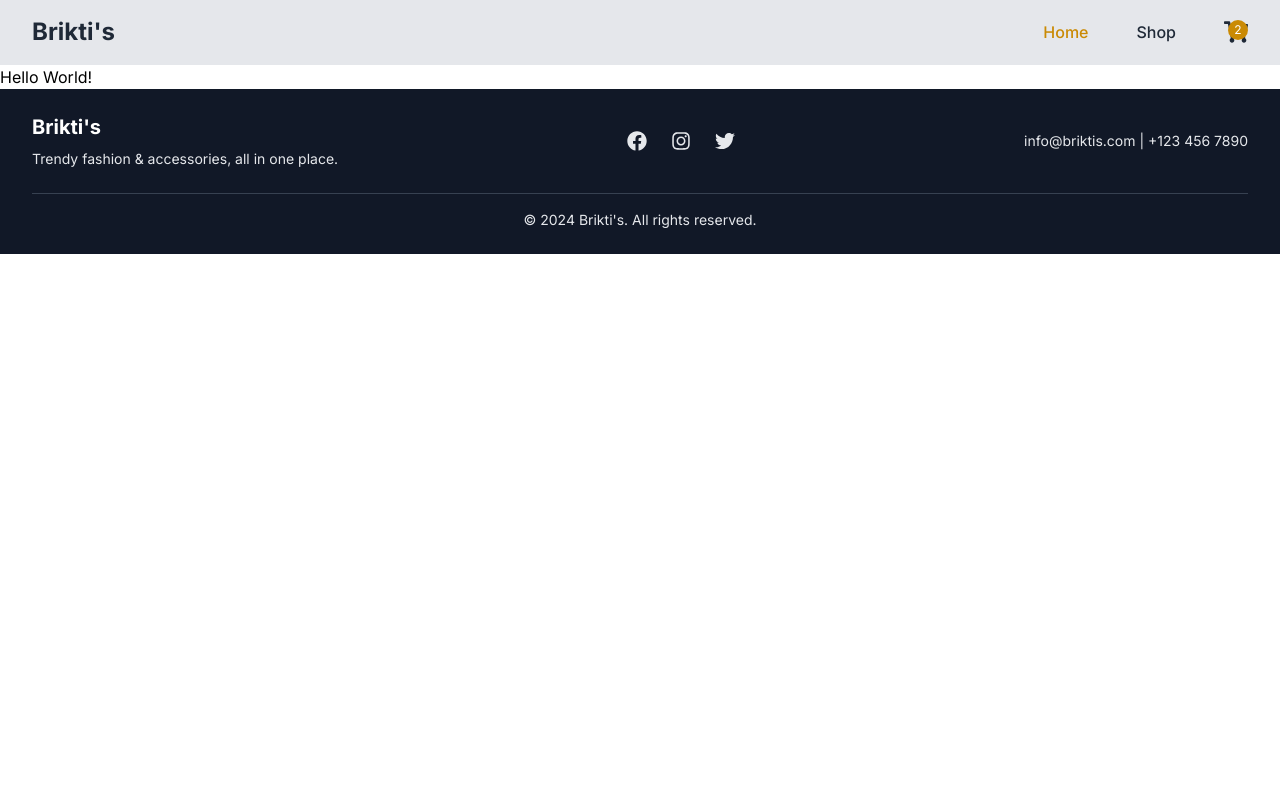
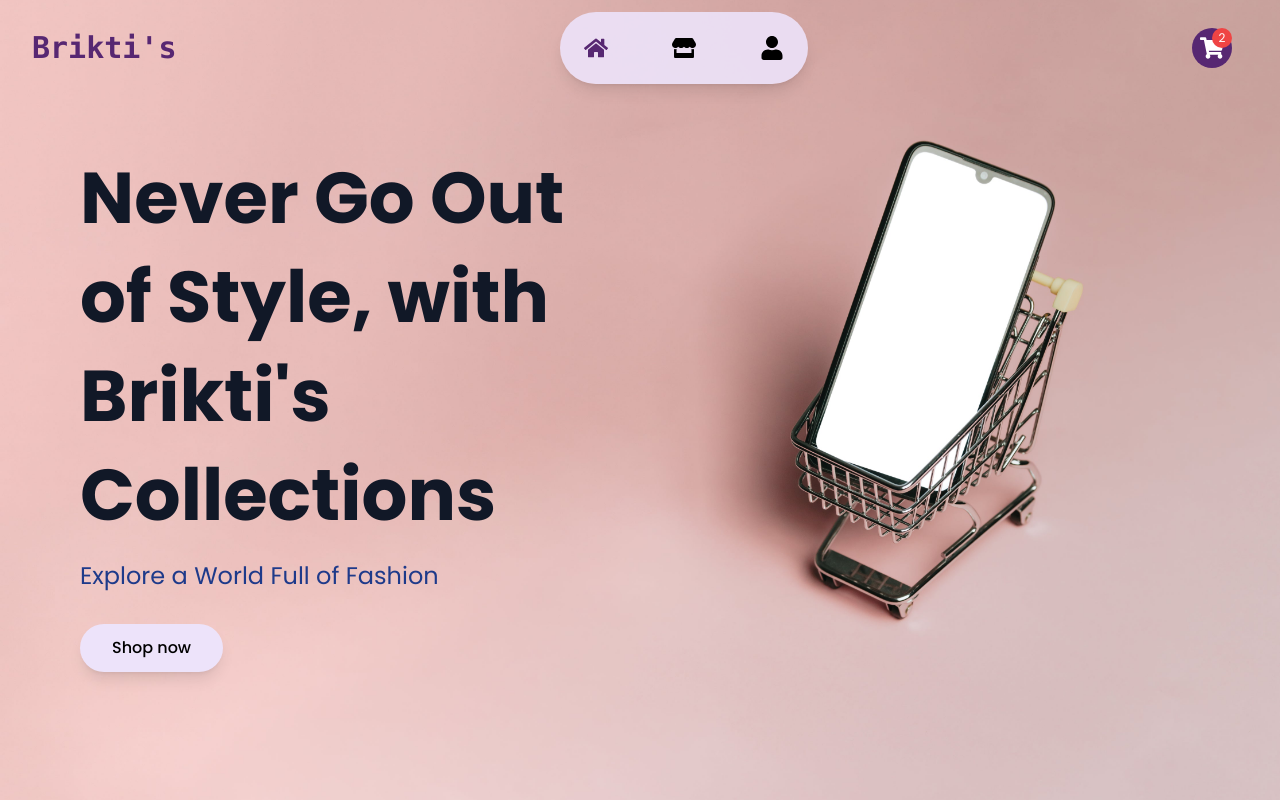
Before and after one commit to yonathanth/ecommerce-br, a Next.js app: page / in a window 1280 px wide. Shown: the top 800 px of the page. Built offline with nearby package versions, Linux system fonts and the light colour scheme.

Commit message:
semi finish the hero and navbar

```diff
--- a/app/NavBar.tsx
+++ b/app/NavBar.tsx
@@ -1,11 +1,10 @@
 "use client";
 import Link from "next/link";
 import React, { useState } from "react";
-import { FaBars, FaTimes } from "react-icons/fa";
+import { FaBars, FaTimes, FaHome, FaStore, FaUser } from "react-icons/fa"; // Importing icons
 import { FaShoppingCart } from "react-icons/fa"; // Cart Icon
 import { usePathname } from "next/navigation";
 import CartModal from "./components/CartModal";
-// Importing CartModal component
 
 const NavBar = () => {
   const [isOpen, setIsOpen] = useState(false);
@@ -23,15 +22,16 @@ const NavBar = () => {
   const isActive = (href: string) => pathname === href;
 
   const links = [
-    { label: "Home", href: "/" },
-    { label: "Shop", href: "/shop" },
+    { label: <FaHome size={24} />, href: "/" },
+    { label: <FaStore size={24} />, href: "/shop" },
+    { label: <FaUser size={24} />, href: "/login" },
   ];
 
   return (
     <>
-      <nav className="bg-gray-200 border-b w-full z-10">
+      <nav className="bg-transparent absolute top-0 left-0 w-full z-30">
         <div className="max-w-[90rem] mx-auto px-4 sm:px-6 lg:px-8">
-          <div className="flex justify-between items-center h-16">
+          <div className="flex justify-between items-center h-24">
             {/* Mobile Menu Button */}
             <div className="sm:flex md:hidden flex items-center">
               <button
@@ -46,23 +46,23 @@ const NavBar = () => {
             {/* Logo */}
             <Link
               href="/"
-              className="text-gray-800 font-bold text-2xl mx-auto md:mx-0"
+              className="text-[#572772] font-mono font-bold text-3xl mx-auto md:mx-0"
             >
               Brikti's
             </Link>
-            <div className="flex space-x-12">
-              {/* Desktop Links */}
-              <div className="hidden md:flex md:items-center space-x-6 md:ml-auto">
-                <ul className="flex items-center space-x-12 text-gray-800">
+
+            {/* Icons with Oval Shape */}
+            <div className="relative hidden md:flex items-center justify-center space-x-12 md:ml-auto bg-[#EDE3FA]/90 p-2 rounded-full shadow-lg">
+              <ul className="flex items-center space-x-8">
                 {links.map((link) => (
                   <li key={link.href}>
                     <Link
                       href={link.href}
-                        className={`font-medium transition duration-300 ${
+                      className={`font-poppins text-xl transition duration-300 flex items-center justify-center p-4 rounded-full ${
                         isActive(link.href)
-                            ? "text-yellow-600"
-                            : "hover:text-yellow-600"
-                        }`}
+                          ? "text-[#572772]"
+                          : "hover:text-[#572772]"
+                      } relative`}
                     >
                       {link.label}
                     </Link>
@@ -70,24 +70,24 @@ const NavBar = () => {
                 ))}
               </ul>
             </div>
+
             {/* Cart Button - Now Always Visible */}
             <button
-                className="text-gray-800 relative sm:ml-auto sm:mr-4"
+              className="relative sm:ml-auto sm:mr-4 bg-[#572772] text-white p-2 rounded-full hover:bg-[#3E1F4B] transition duration-300"
               onClick={toggleCart}
               aria-label="Toggle Cart"
             >
               <FaShoppingCart size={24} />
-                <span className="absolute top-0 right-0 text-xs bg-yellow-600 text-white rounded-full h-5 w-5 flex items-center justify-center">
+              <span className="absolute top-0 right-0 text-xs bg-red-500 text-white rounded-full h-5 w-5 flex items-center justify-center">
                 2
               </span>
             </button>
           </div>
         </div>
-        </div>
 
         {/* Mobile Menu */}
         <div
-          className={`md:hidden bg-gray-200 overflow-hidden transition-all duration-500 ease-in-out transform ${
+          className={`md:hidden bg-[#EDE3FA]/90 backdrop-blur-md overflow-hidden transition-all duration-500 ease-in-out transform ${
             isOpen
               ? "max-h-screen opacity-100 scale-100"
               : "max-h-0 opacity-0 scale-95"
@@ -99,7 +99,7 @@ const NavBar = () => {
                 <Link
                   href={link.href}
                   className={
-                    "text-gray-800 hover:text-yellow-600 font-medium transition duration-300"
+                    "text-gray-800 hover:text-blue-600 font-medium transition duration-300"
                   }
                   onClick={() => setIsOpen(false)}
                 >
--- /dev/null
+++ b/app/components/Hero.tsx
@@ -0,0 +1,49 @@
+"use client";
+import Image from "next/image";
+import { Poppins } from "next/font/google";
+
+// Import Poppins font
+const poppins = Poppins({
+  subsets: ["latin"],
+  weight: ["400", "500", "700"],
+});
+
+const HeroSection = () => {
+  return (
+    <section>
+      <div className="relative h-[100vh] overflow-hidden">
+        {/* Background Image */}
+        <div className="absolute inset-0 z-0">
+          <Image
+            src="/a-small-shopping-cart-with-a-cellphone-inside-it.jpg"
+            alt="Hero Image"
+            layout="fill"
+            objectFit="cover"
+            priority
+          />
+          {/* Overlay */}
+          {/* <div className="absolute inset-0 bg-black opacity-10"></div> */}
+        </div>
+
+        {/* Text Content */}
+        <div
+          className={`relative z-10 flex flex-col justify-center h-full px-6 md:px-20 text-center md:text-left items-center md:items-start ${poppins.className}`}
+        >
+          <div className="max-w-lg  pt-5">
+            <h1 className="text-5xl lg:text-7xl font-bold text-gray-900 leading-tight lg:leading-snug animate-fadeInUp">
+              Never Go Out of Style, with Brikti's Collections
+            </h1>
+            <p className="mt-4 text-lg lg:text-2xl text-blue-900 animate-fadeInUp delay-150">
+              Explore a World Full of Fashion
+            </p>
+            <button className="mt-8 inline-block bg-[#EDE3FA] text-black font-medium py-3 px-8 rounded-full shadow-lg hover:bg-red-400 transition duration-300 ease-in-out animate-fadeInUp delay-300">
+              Shop now
+            </button>
+          </div>
+        </div>
+      </div>
+    </section>
+  );
+};
+
+export default HeroSection;
--- a/app/globals.css
+++ b/app/globals.css
@@ -25,4 +25,30 @@ body {
   .text-balance {
     text-wrap: balance;
   }
+  .text-so-small {
+    font-size: 0.65rem;
+    line-height: 0.85rem;
+  }
 }
+@keyframes fadeInUp {
+  from {
+    opacity: 0;
+    transform: translateY(20px);
+  }
+  to {
+    opacity: 1;
+    transform: translateY(0);
+  }
+}
+
+.animate-fadeInUp {
+  animation: fadeInUp 1s ease-out forwards;
+}
+
+.animate-fadeInUp.delay-150 {
+  animation-delay: 0.15s;
+}
+
+.animate-fadeInUp.delay-300 {
+  animation-delay: 0.3s;
+}
--- a/app/layout.tsx
+++ b/app/layout.tsx
@@ -1,10 +1,15 @@
 import type { Metadata } from "next";
-import { Inter } from "next/font/google";
+import { Inter, Poppins } from "next/font/google";
 import "./globals.css";
 import Footer from "./Footer";
 import NavBar from "./NavBar";
 
+// Import both Inter and Poppins fonts
 const inter = Inter({ subsets: ["latin"] });
+const poppins = Poppins({
+  subsets: ["latin"],
+  weight: ["400", "500", "700"], // Customize the weights you want to include
+});
 
 export const metadata: Metadata = {
   title: "Create Next App",
@@ -18,7 +23,8 @@ export default function RootLayout({
 }>) {
   return (
     <html lang="en">
-      <body className={inter.className}>
+      {/* Apply the Inter font globally and Poppins where needed */}
+      <body className={`${inter.className} ${poppins.className}`}>
         <NavBar />
         {children}
         <Footer />
--- a/app/page.tsx
+++ b/app/page.tsx
@@ -1,8 +1,10 @@
+import Hero from "./components/Hero";
+
 export default function Home() {
   return (
     <main>
       <div>
-        <h1>Hello World!</h1>
+        <Hero />"{" "}
       </div>
     </main>
   );
```
Also changed, not shown: app/components/Card.tsx (added), app/components/CardRender.tsx (added), public/a-small-shopping-cart-with-a-cellphone-inside-it.jpg (added), public/woman-3040029_1920.jpg (added). Lines whose indentation alone changed are shown as unchanged.
